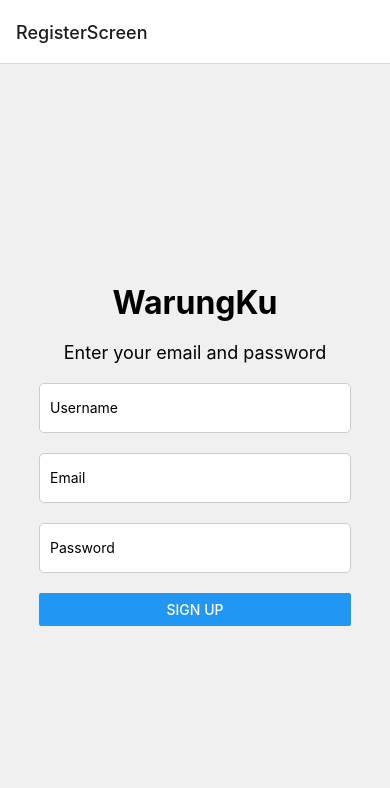
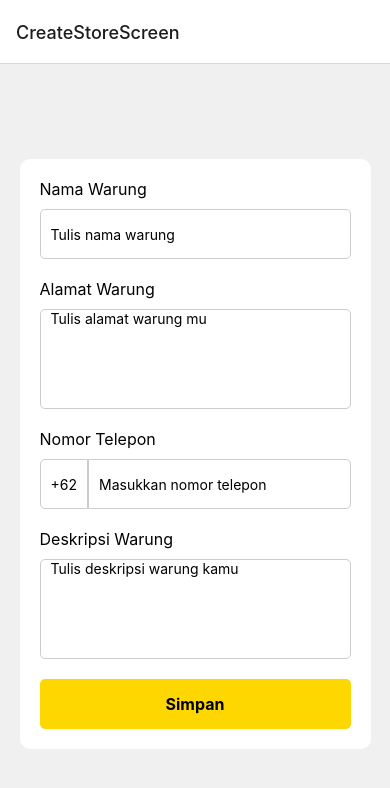
Before and after one commit to Waroeng-Team/Waroeng-App-Client, a React Native app in the folder client/: screen /CreateStoreScreen in a window 390 px wide. Shown: the top 788 px of the page. Built offline with nearby package versions, Linux system fonts and the light colour scheme.

Commit message:
feat: create store screen layout

```diff
--- a/client/App.js
+++ b/client/App.js
@@ -4,6 +4,7 @@ import { NavigationContainer } from "@react-navigation/native";
 import LoginScreen from "./screens/LoginScreen";
 import RegisterScreen from "./screens/RegisterScreen";
 import { createNativeStackNavigator } from "@react-navigation/native-stack";
+import CreateStoreScreen from "./screens/CreateStore";
 
 const Stack = createNativeStackNavigator();
 export default function App() {
@@ -14,9 +15,10 @@ export default function App() {
     //   </View>
     // </NavigationContainer>
     <NavigationContainer>
-      <Stack.Navigator initialRouteName="RegisterScreen">
+      <Stack.Navigator initialRouteName="CreateStoreScreen">
         <Stack.Screen name="RegisterScreen" component={RegisterScreen} />
         <Stack.Screen name="LoginScreen" component={LoginScreen} />
+        <Stack.Screen name="CreateStoreScreen" component={CreateStoreScreen} />
       </Stack.Navigator>
     </NavigationContainer>
   );
--- /dev/null
+++ b/client/screens/CreateStore.js
@@ -0,0 +1,118 @@
+import {
+  SafeAreaView,
+  StyleSheet,
+  Text,
+  TextInput,
+  View,
+  Button,
+  TouchableOpacity,
+} from "react-native";
+
+export default function CreateStoreScreen() {
+  return (
+    <SafeAreaView style={styles.container}>
+      <View style={styles.innerContainer}>
+        <Text style={styles.label}>Nama Warung</Text>
+        <TextInput style={styles.input} placeholder="Tulis nama warung" />
+
+        <Text style={styles.label}>Alamat Warung</Text>
+        <TextInput
+          style={[styles.input, { height: 100 }]}
+          placeholder="Tulis alamat warung mu"
+          multiline={true}
+        />
+
+        <Text style={styles.label}>Nomor Telepon</Text>
+        <View style={styles.phoneInputContainer}>
+          <Text style={styles.phonePrefix}>+62</Text>
+          <TextInput
+            style={styles.phoneInput}
+            placeholder="Masukkan nomor telepon"
+            keyboardType="phone-pad"
+          />
+        </View>
+
+        <Text style={styles.label}>Deskripsi Warung</Text>
+        <TextInput
+          style={[styles.input, { height: 100 }]}
+          placeholder="Tulis deskripsi warung kamu"
+          multiline={true}
+        />
+
+        <TouchableOpacity
+          style={styles.button}
+          onPress={() => {
+            /* Handle save */
+          }}
+        >
+          <Text style={styles.buttonText}>Simpan</Text>
+        </TouchableOpacity>
+      </View>
+    </SafeAreaView>
+  );
+}
+
+const styles = StyleSheet.create({
+  container: {
+    flex: 1,
+    backgroundColor: "#f0f0f0",
+    justifyContent: "center",
+    alignItems: "center",
+  },
+  innerContainer: {
+    width: "90%",
+    backgroundColor: "#fff",
+    padding: 20,
+    borderRadius: 10,
+  },
+  label: {
+    fontSize: 16,
+    marginBottom: 10,
+  },
+  input: {
+    height: 50,
+    borderColor: "#ccc",
+    borderWidth: 1,
+    borderRadius: 5,
+    marginBottom: 20,
+    paddingHorizontal: 10,
+    backgroundColor: "#fff",
+  },
+  phoneInputContainer: {
+    flexDirection: "row",
+    alignItems: "center",
+    marginBottom: 20,
+  },
+  phonePrefix: {
+    height: 50,
+    borderColor: "#ccc",
+    borderWidth: 1,
+    borderTopLeftRadius: 5,
+    borderBottomLeftRadius: 5,
+    paddingHorizontal: 10,
+    backgroundColor: "#fff",
+    lineHeight: 50,
+  },
+  phoneInput: {
+    height: 50,
+    flex: 1,
+    borderColor: "#ccc",
+    borderWidth: 1,
+    borderTopRightRadius: 5,
+    borderBottomRightRadius: 5,
+    paddingHorizontal: 10,
+    backgroundColor: "#fff",
+  },
+  button: {
+    height: 50,
+    backgroundColor: "#FFD700",
+    justifyContent: "center",
+    alignItems: "center",
+    borderRadius: 5,
+  },
+  buttonText: {
+    fontSize: 16,
+    fontWeight: "bold",
+    color: "#000",
+  },
+});
```
